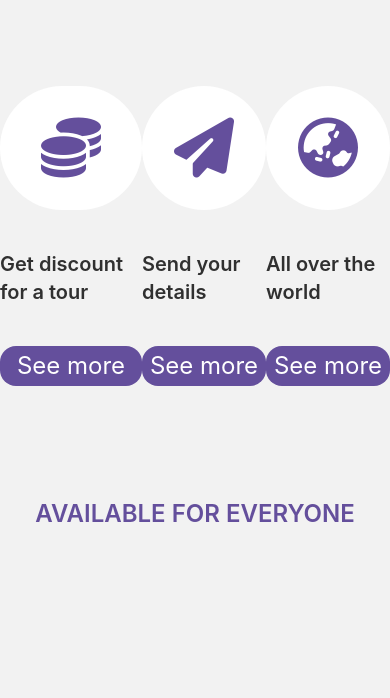
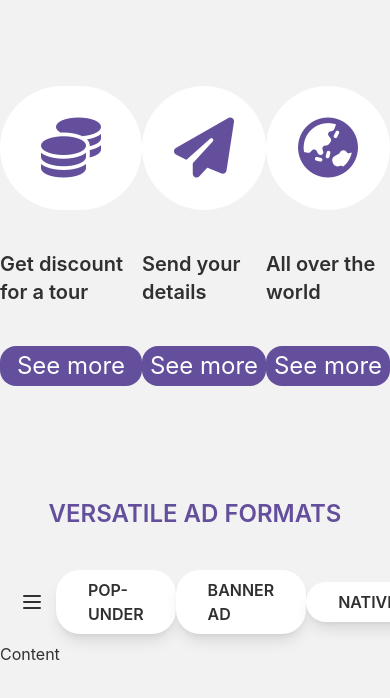
Before and after one commit to its-kayes/Frontend-Task-1, a React (Create React App) app: page / in a window 390 px wide. Shown: the part 1349-2047 px from the top of the page. Before the commit the page ends 1879 px from the top, so only its background shows below. Built offline with nearby package versions, Linux system fonts and the light colour scheme.

Commit message:
Nasted Route Add

```diff
--- a/src/components/Home/AdFormate/AdFormate.js
+++ b/src/components/Home/AdFormate/AdFormate.js
@@ -1,9 +1,52 @@
 import React from 'react';
+import { Link, Outlet } from 'react-router-dom';
 
 const AdFormate = () => {
     return (
         <div>
-            <h1 className=' text-2xl text-center text-primary font-semibold'> AVAILABLE FOR EVERYONE  </h1>
+            <h1 className=' text-2xl text-center text-primary font-semibold my-8'> VERSATILE AD FORMATS </h1>
+
+            <div class="drawer">
+                <input id="my-drawer-3" type="checkbox" class="drawer-toggle" />
+                <Outlet> </Outlet>
+                <div class="drawer-content flex flex-col">
+                    {/* <!-- Navbar --> */}
+                    <div class="w-full navbar justify-evenly bg-base-100">
+                        <div class="flex-none lg:hidden">
+                            <label for="my-drawer-3" class="btn btn-square btn-ghost">
+                                <svg xmlns="http://www.w3.org/2000/svg" fill="none" viewBox="0 0 24 24" class="inline-block w-6 h-6 stroke-current"><path stroke-linecap="round" stroke-linejoin="round" stroke-width="2" d="M4 6h16M4 12h16M4 18h16"></path></svg>
+                            </label>
+                        </div>
+                        {/* <div class="flex-1 px-2 mx-2">Navbar Title</div> */}
+
+                        {/* <div class="flex-1 justify-around">
+                            <ul class=" flex justify-between ">
+                                <li><a>Navbar Item 1</a></li>
+                                <li><a>Navbar Item 2</a></li>
+                            </ul>
+                        </div> */}
+
+                        <li><Link className='bg-white rounded-3xl px-8 py-2 font-semibold shadow-lg shadow-white-500/100 ' to='sq' >POP-UNDER</Link></li>
+                        <li><Link className='bg-white rounded-3xl px-8 py-2 font-semibold shadow-lg shadow-white-500/100 ' to='s' >BANNER AD</Link></li>
+                        <li><Link className='bg-white rounded-3xl px-8 py-2 font-semibold shadow-lg shadow-white-500/100 ' to='sq' >NATIVE</Link></li>
+                        <li><Link className='bg-white rounded-3xl px-8 py-2 font-semibold shadow-lg shadow-white-500/100 ' to='s' >SKIM</Link></li>
+
+
+                    </div>
+                    {/* <!-- Page content here --> */}
+                    Content
+                </div>
+                <div class="drawer-side">
+                    <label for="my-drawer-3" class="drawer-overlay"></label>
+                    <ul class="menu p-4 overflow-y-auto w-80 bg-base-100">
+                        {/* <!-- Sidebar content here --> */}
+                        <li><a>Sidebar Item 1</a></li>
+                        <li><a>Sidebar Item 2</a></li>
+
+                    </ul>
+
+                </div>
+            </div>
 
         </div>
     );
```
